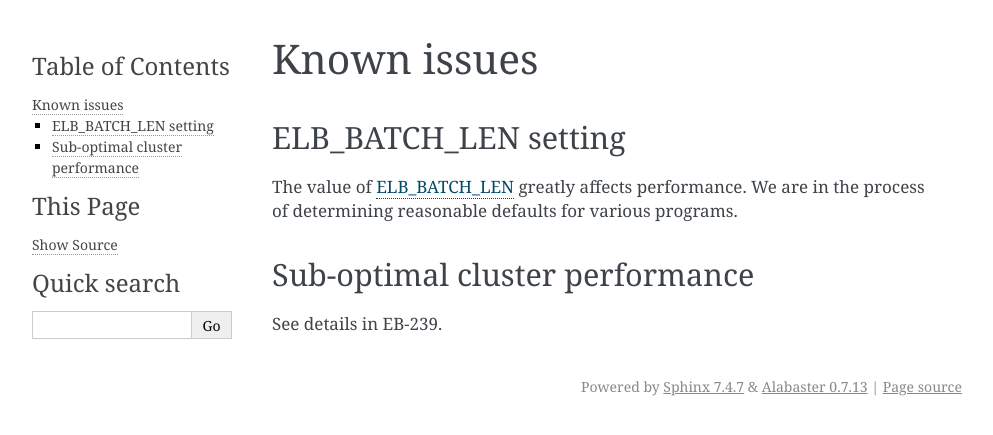
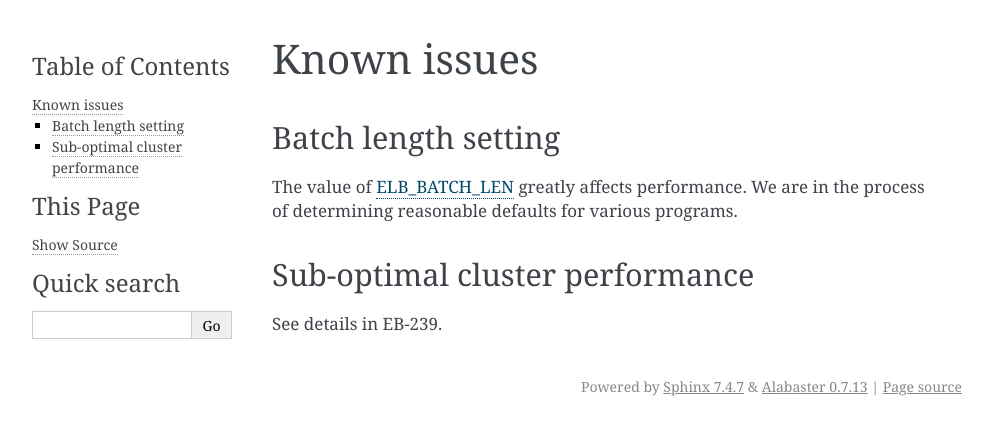
Before and after one commit to ncbi/elastic-blast-docs, a Sphinx documentation site: the page built from docs/source/issues.rst, in a window 1280 px wide. Shown: the top 435 px of the page, without its empty margins (148-1141 px from the left). Built offline with Sphinx 7.4.7, drawn with Linux system fonts in a browser that asks for light colours.

Commit message:
Fix links

```diff
--- a/docs/source/issues.rst
+++ b/docs/source/issues.rst
@@ -5,13 +5,13 @@
 
 .. _elb_batch_len_setting:
 
-ELB_BATCH_LEN setting
----------------------
+Batch length setting
+--------------------
 
 The value of :ref:`ELB_BATCH_LEN` greatly affects performance. We are in the
 process of determining reasonable defaults for various programs.
 
-.. _disk_leak:
+.. _suboptimal_performance:
 
 Sub-optimal cluster performance
 -------------------------------
```
